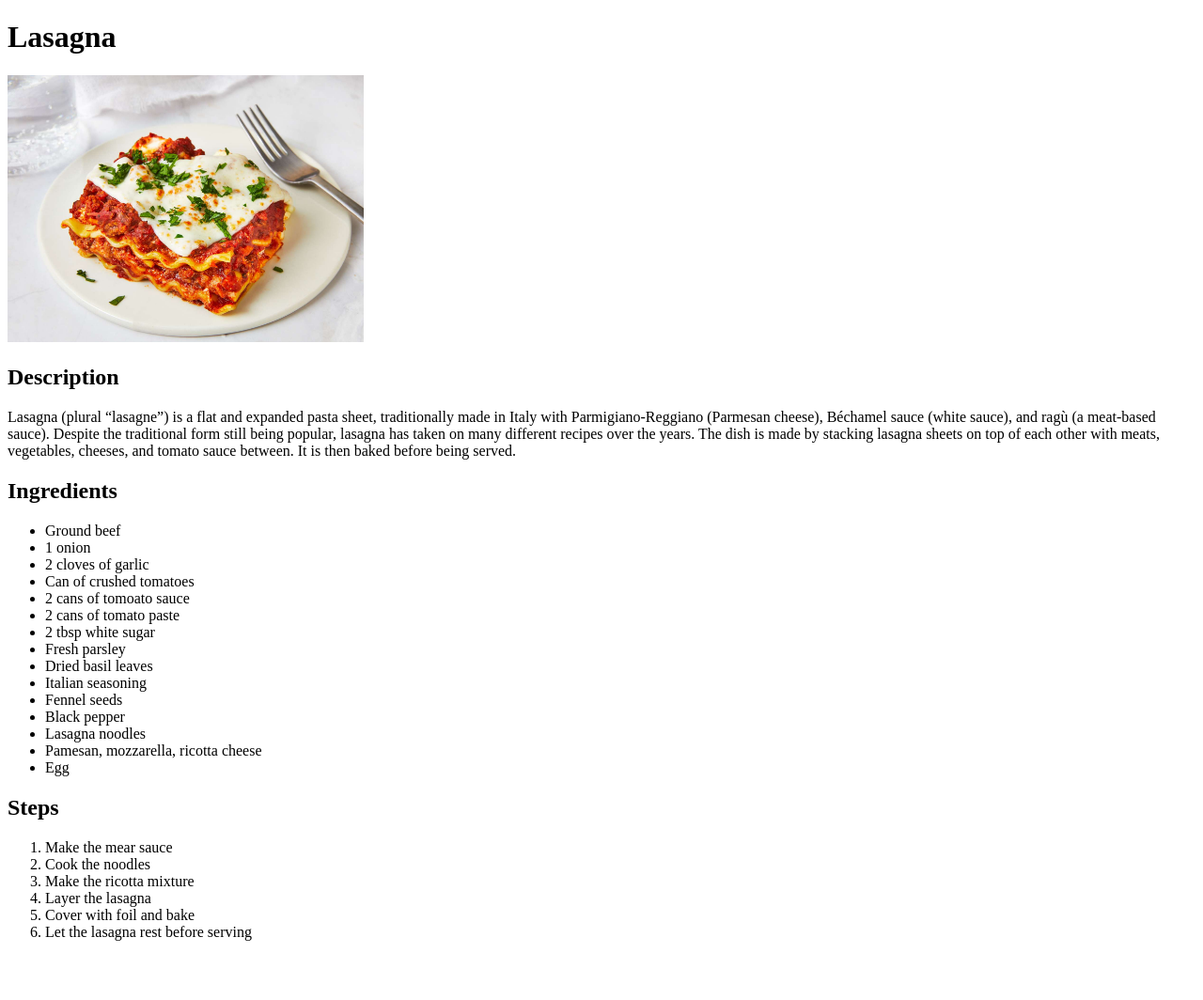
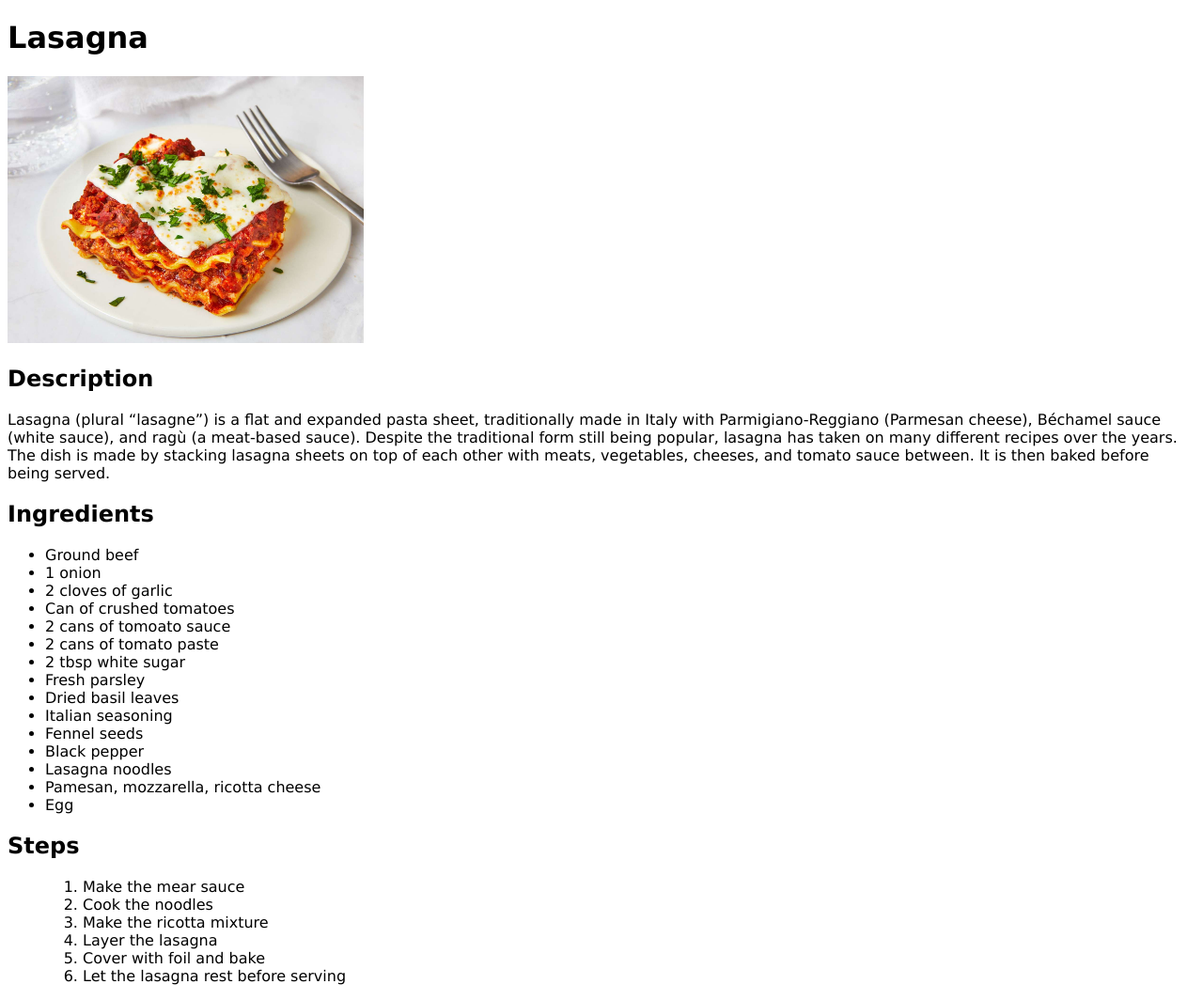
Before and after one commit to aomer3/odin-recipes, a plain HTML site: page recipes/lasagna.html in a window 1280 px wide. Shown: the whole page at 94% size. Before the commit the page ends 1017 px from the top, so only its background shows below. Drawn offline with Linux system fonts and the light colour scheme.

Commit message:
Add CSS styles to home and recipe pages

```diff
--- a/recipes/lasagna.html
+++ b/recipes/lasagna.html
@@ -4,19 +4,20 @@
     <meta charset="UTF-8">
     <meta name="viewport" content="width=device-width, initial-scale=1.0">
     <title>Lasagna</title>
+    <link rel="stylesheet" href="../styles/styles.css">
 </head>
 <body>
-    <h1>Lasagna</h1>
+    <h1 class="lasagna" id="lasagna-title">Lasagna</h1>
 
     <img src="../img/lasagna.jpeg" alt="Lasagna" width="30%">
 
-    <h2>Description</h2>
+    <h2 class="lasagna">Description</h2>
 
-    <p>Lasagna (plural “lasagne”) is a flat and expanded pasta sheet, traditionally made in Italy with Parmigiano-Reggiano (Parmesan cheese), Béchamel sauce (white sauce), and ragù (a meat-based sauce). Despite the traditional form still being popular, lasagna has taken on many different recipes over the years. The dish is made by stacking lasagna sheets on top of each other with meats, vegetables, cheeses, and tomato sauce between. It is then baked before being served.</p>
+    <p class="lasagna">Lasagna (plural “lasagne”) is a flat and expanded pasta sheet, traditionally made in Italy with Parmigiano-Reggiano (Parmesan cheese), Béchamel sauce (white sauce), and ragù (a meat-based sauce). Despite the traditional form still being popular, lasagna has taken on many different recipes over the years. The dish is made by stacking lasagna sheets on top of each other with meats, vegetables, cheeses, and tomato sauce between. It is then baked before being served.</p>
 
-    <h2>Ingredients</h2>
+    <h2 class="lasagna">Ingredients</h2>
 
-    <ul>
+    <ul class="lasagna">
         <li>Ground beef</li>
         <li>1 onion</li>
         <li>2 cloves of garlic</li>
@@ -34,9 +35,10 @@
         <li>Egg</li>
     </ul>
 
-    <h2>Steps</h2>
+    <h2 class="lasagna">Steps</h2>
 
-    <ol>
+    <ul class="lasagna">
+        <ol >
         <li>Make the mear sauce</li>
         <li>Cook the noodles</li>
         <li>Make the ricotta mixture</li>
--- /dev/null
+++ b/styles/styles.css
@@ -0,0 +1,14 @@
+.home-title,
+.lasagna,
+.taco,
+.masala {
+    font-family: Verdana, Geneva, Tahoma, sans-serif;
+
+}
+.home-title {
+    text-align: center;
+}
+
+.lasagna {
+
+}
```
Also changed, not shown: index.html (+2 -1 lines), recipes/chickentikkamasala.html (+12 -11 lines), recipes/taco.html (+8 -7 lines).
